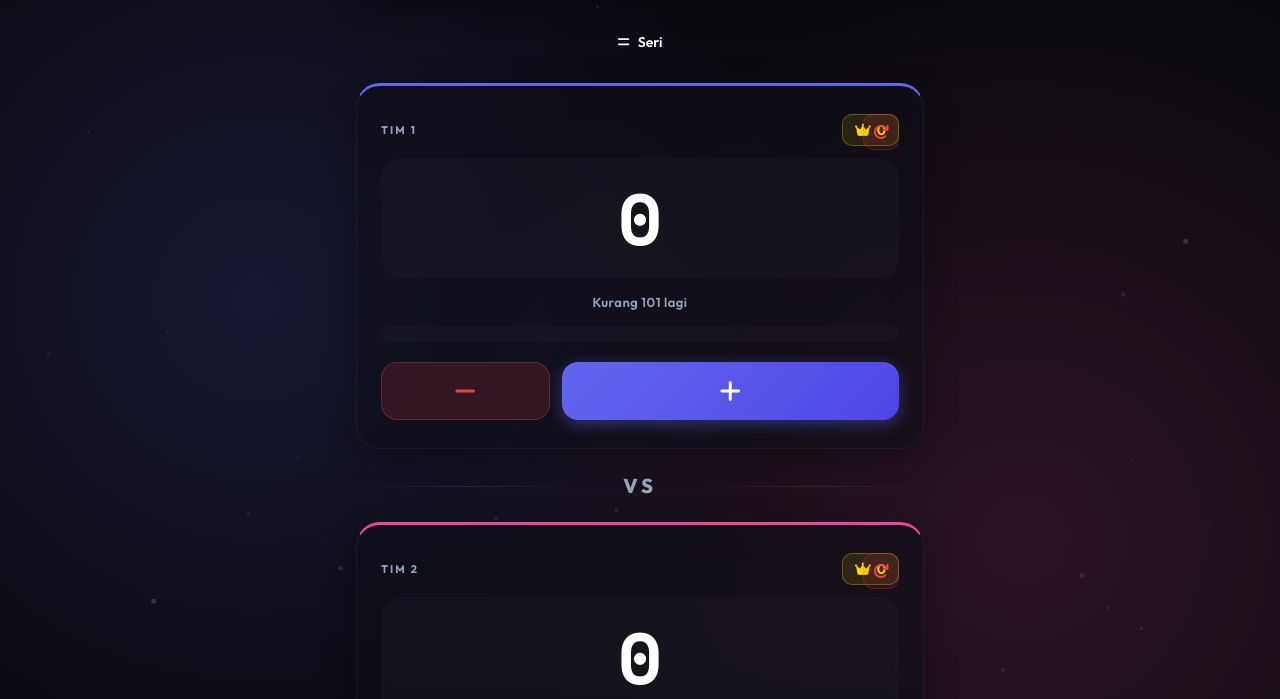
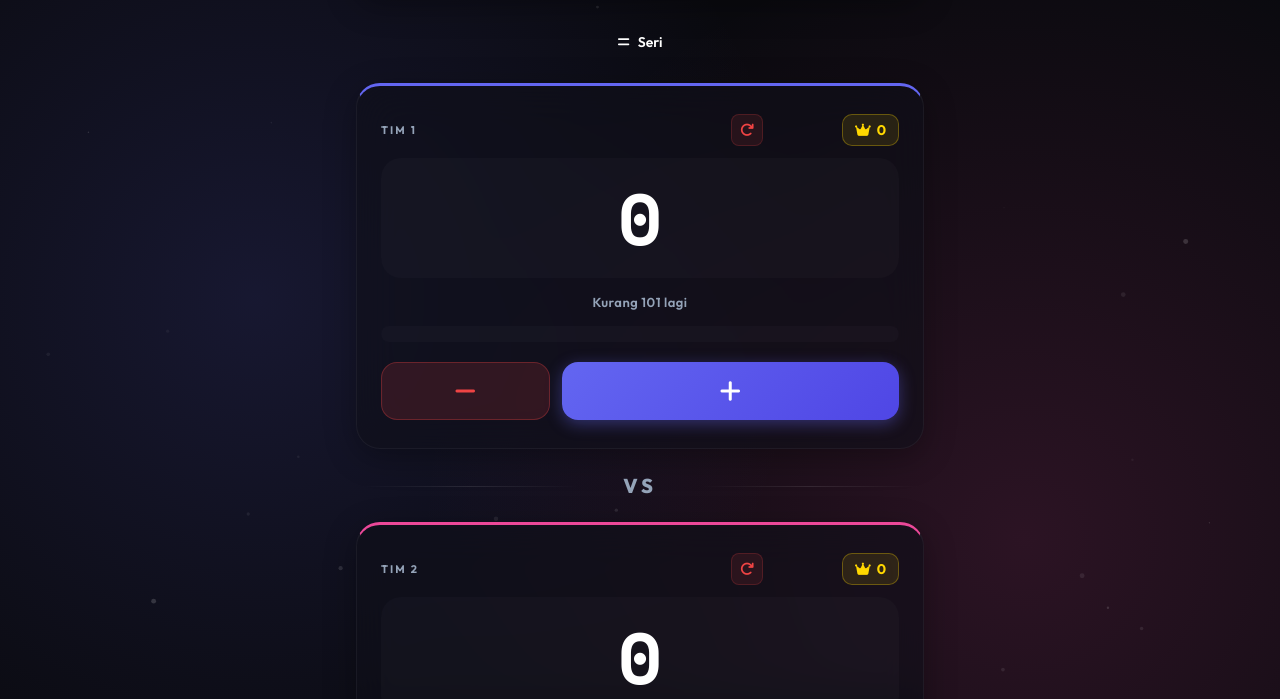
Before and after one commit to nullxdbot/domino, a plain HTML site: page index.html in a window 1280 px wide. Shown: the part 101-800 px from the top of the page. Drawn offline with nearby package versions, Linux system fonts and the light colour scheme.

Commit message:
update: commit terbaru dari Termux

```diff
--- a/css/style.css
+++ b/css/style.css
@@ -476,10 +476,10 @@ body {
 .quick-reset-btn {
     position: absolute;
     top: 28px;
-    right: 24px;
-    width: 36px;
-    height: 36px;
-    border-radius: 10px;
+    right: 160px;
+    width: 32px;
+    height: 32px;
+    border-radius: 8px;
     background: rgba(239, 68, 68, 0.1);
     border: 1px solid rgba(239, 68, 68, 0.2);
     color: var(--danger);
@@ -489,12 +489,12 @@ body {
     justify-content: center;
     transition: all 0.3s ease;
     z-index: 5;
-    font-size: 16px;
+    font-size: 14px;
 }
 
 .quick-reset-btn:hover {
     background: rgba(239, 68, 68, 0.2);
-    transform: rotate(180deg) scale(1.05);
+    transform: rotate(180deg) scale(1.1);
 }
 
 /* ===== OVERLAYS ===== */
```
